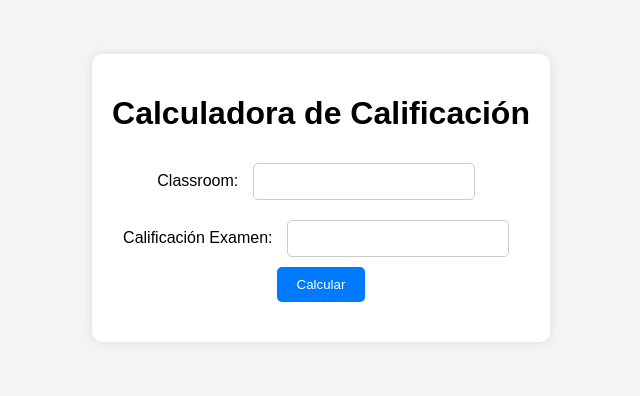
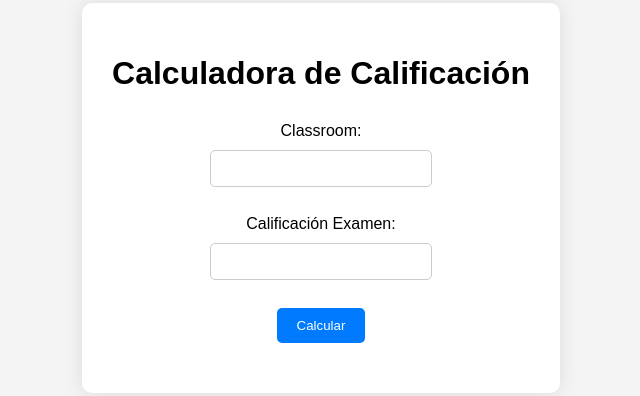
Before and after one commit to JollyJolli/Calcular-Calificacion, a plain HTML site: page index.html in a window 1280 px wide. Shown: the part 202-598 px from the top of the page, without its empty margins (319-959 px from the left). Drawn offline with Linux system fonts and the light colour scheme.

Commit message:
Update index.html

```diff
--- a/index.html
+++ b/index.html
@@ -9,7 +9,6 @@
         font-family: Arial, sans-serif;
         margin: 0;
         padding: 0;
-        box-sizing: border-box;
         display: flex;
         justify-content: center;
         align-items: center;
@@ -19,9 +18,9 @@
     .container {
         text-align: center;
         background-color: #fff;
-        padding: 20px;
+        padding: 30px;
         border-radius: 10px;
-        box-shadow: 0 0 10px rgba(0, 0, 0, 0.1);
+        box-shadow: 0 0 20px rgba(0, 0, 0, 0.1);
     }
     input[type="number"] {
         padding: 10px;
@@ -37,6 +36,7 @@
         border: none;
         cursor: pointer;
         border-radius: 5px;
+        transition: background-color 0.3s ease;
     }
     button:hover {
         background-color: #0056b3;
@@ -44,24 +44,26 @@
     #resultado {
         margin-top: 20px;
         font-weight: bold;
+        font-size: 20px;
     }
     .error {
         color: red;
         font-weight: bold;
+        margin-top: 10px;
     }
 </style>
 </head>
 <body>
 
 <div class="container">
-    <h1>Calculadora de Calificación</h1>
+    <h1 style="margin-bottom: 30px;">Calculadora de Calificación</h1>
     <form id="calificacionForm">
-        <label for="classroom">Classroom: </label>
+        <label for="classroom">Classroom:</label><br>
         <input type="number" id="classroom" name="classroom" min="1" max="100" required>
-        <br>
-        <label for="calificacionExamen">Calificación Examen: </label>
+        <br><br>
+        <label for="calificacionExamen">Calificación Examen:</label><br>
         <input type="number" id="calificacionExamen" name="calificacionExamen" min="1" max="100">
-        <br>
+        <br><br>
         <button type="button" onclick="calcularCalificacion()">Calcular</button>
     </form>
     <div id="resultado"></div>
@@ -91,7 +93,7 @@
         }
 
         const resultado = (classroom * 0.7) + (calificacionExamen * 0.3);
-        document.getElementById('resultado').innerHTML = `<p>El resultado es: ${resultado}</p>`;
+        document.getElementById('resultado').innerHTML = `<p>El resultado es: <span style="color: #007bff;">${resultado}</span></p>`;
     }
 </script>
 
```
